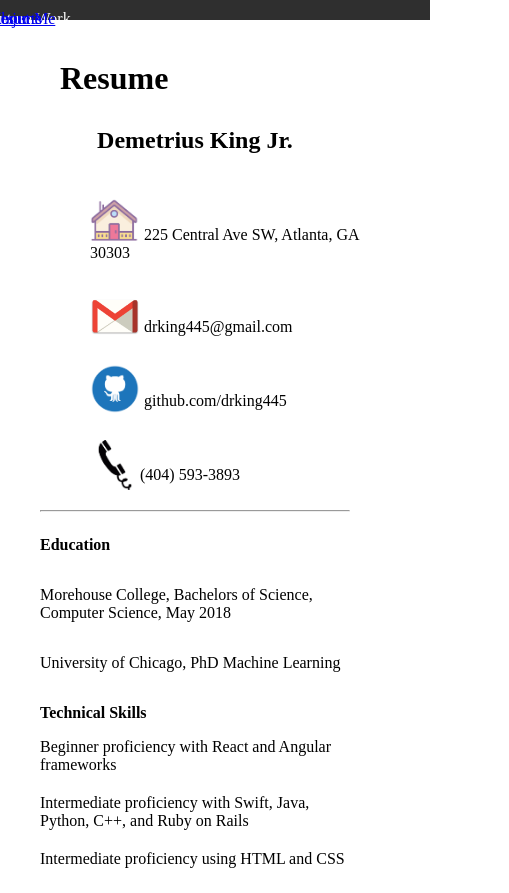
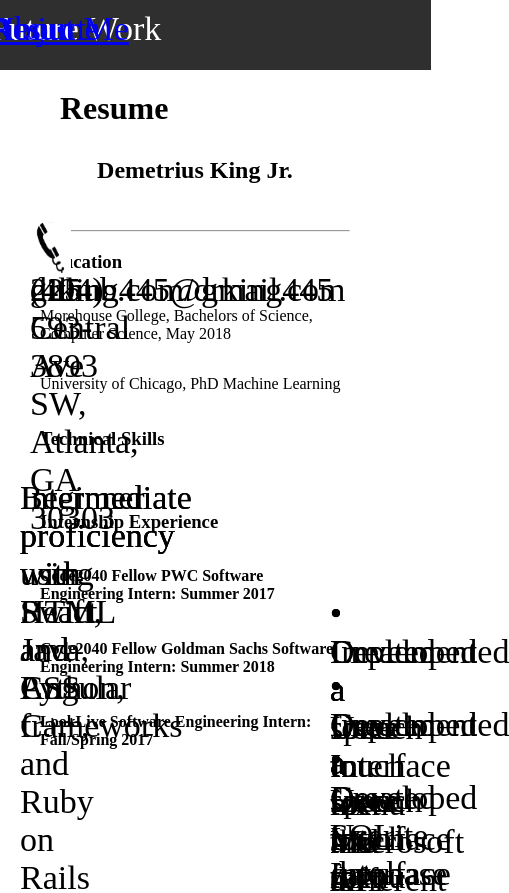
Before and after one commit to drking445/PersonalWebsite, a React (Create React App) app in the folder site/: page /resume in a window 390 px wide. Shown: the top 893 px of the page, 509 px wide, since content can reach past the window. Built offline with nearby package versions, Linux system fonts and the light colour scheme.

Commit message:
Added Styling and Modified Resume

```diff
--- a/site/src/About Me/about.css
+++ b/site/src/About Me/about.css
@@ -64,21 +64,88 @@
 }
 
 @media (max-width: 960px) and (min-width: 501px) {
-    li { width: 50%; } /* Show 2 logos per row on medium devices (tablets, phones in landscape) */
+    ul {
+        width: 50px;
+        height: 50px;
+        position: relative;
+        right: 0;
+        top: 0;
+        display: block;
+        text-align: left;
+        padding: 1px;
+        padding-left: 40px;
+    } /* Show 2 logos per row on medium devices (tablets, phones in landscape) */
+
+    li {
+        position: absolute;
+        right: 0;
+        top: 0;
+        height: 50px;
+        padding-left: 25px;
+        width: 50px;
+        display: inline;
+        text-align: left;
+        font-size: 34px;
+        margin: 0 0 3px 0;
+    }
+
     img { width: 50%; } /* Show 2 logos per row on medium devices (tablets, phones in landscape) */
 }
 
 @media (max-width: 500px) {
-    li { width: 100%; } /* On small screens, show one logo per row */
+    ul {
+        width: 50px;
+        height: 50px;
+        position: relative;
+        right: 0;
+        top: 0;
+        display: block;
+        text-align: left;
+        padding: 1px;
+        padding-left: 40px;
+    } /* On small screens, show one logo per row */
+
+    li {
+        position: absolute;
+        right: 0;
+        top: 0;
+        height: 50px;
+        padding-left: 25px;
+        width: 50px;
+        font-size: 34px;
+        display: inline;
+        text-align: left;
+        margin: 0 0 3px 0;
+    }
+
     img { width: 100%; } /* On small screens, show one logo per row */
 }
 
 @media screen and (max-width: 600px) {
-    .nav {position: relative;}
-    .nav {
-        position: absolute;
+    ul {
+        position: relative;
         right: 0;
         top: 0;
+        height: 50px;
+        width: 50px;
+        display: inline;
+        clear: both;
+        text-align: left;
+        padding: 1px;
+        padding-left: 40px;
+    }
+
+    li {
+        position: absolute;
+        margin: 0 0 3px 0;
+        padding-left: 25px;
+        right: 0;
+        top: 0;
+        height: 50px;
+        width: 50px;
+        font-size: 34px;
+        display: inline;
+        text-align: left;
     }
     a {
         float: none;
--- a/site/src/NavBar/index.jsx
+++ b/site/src/NavBar/index.jsx
@@ -3,6 +3,10 @@
 import '../About Me/about.css';
 const NavBar = () => (
     <html>
+    <head>
+        <meta name="viewport" content="width=device-width, initial-scale=1.0"></meta>
+    </head>
+    <body>
     <ul className="container-fluid bg-4 text-center">
         <li className={"nav"}><Link to={'/'}>Home </Link></li>
         <li className={"nav"}><Link to='/projects'>Projects</Link></li>
@@ -10,6 +14,7 @@
         <li className={"nav"}><Link to={'/resume'}>Resume</Link></li>
         <li className={"nav"}><Link to={'/about'}>About Me </Link></li>
     </ul>
+    </body>
     </html>
 );
 
--- a/site/src/Resume/index.jsx
+++ b/site/src/Resume/index.jsx
@@ -28,10 +28,10 @@
                 </ul>
             </div>
                     <hr/>
-                <p className="head"><b>Education</b></p>
+                <h3 className="head"><b>Education</b></h3>
                         <p>Morehouse College, Bachelors of Science, Computer Science, May 2018</p>
                         <p>University of Chicago, PhD Machine Learning</p>
-                <p className="head"><b>Technical Skills</b></p>
+                <h3 className="head"><b>Technical Skills</b></h3>
                 <div>
                         <ul className={"resume"}>
                             <li className={"tech"}>Beginner proficiency with React and Angular frameworks</li>
@@ -40,13 +40,29 @@
                         </ul>
                 </div>
                 <div className={"intern"}>
-                    <p><b>Internship Experience</b></p>
+                    <h3><b>Internship Experience</b></h3>
+                    <p><b>Code2040 Fellow PWC Software Engineering Intern: Summer 2017</b></p>
                         <ul className={"resume"}>
-                            <li>Recycling Club</li>
-                            <li>Gardening Club</li>
-                            <li>Book Club</li>
+                            <li className={"tech"}>• Implemented a force touch menu and a deep link for the force touch menu in the existing iOS app so that users can go directly to a certain module within the application without having to enter the application</li>
+                            <li className={"tech"}>• Developed a speech to text Microsoft API into an existing iOS app in order to make linguistic commands and make the user experience in using the application more seamless</li>
+                            <li className={"tech"}>• Created a User Interface for the different navigation pages within the client app using CSS</li>
                         </ul>
                 </div>
+            <div className={"intern"}>
+                <p><b>Code2040 Fellow Goldman Sachs Software Engineering Intern: Summer 2018</b></p>
+                <ul className={"resume"}>
+                    <li className={"tech"}>• Implemented a force touch menu and a deep link for the force touch menu in the existing iOS app so that users can go directly to a certain module within the application without having to enter the application</li>
+                    <li className={"tech"}>• Developed a speech to text Microsoft API into an existing iOS app in order to make linguistic commands and make the user experience in using the application more seamless</li>
+                    <li className={"tech"}>• Created a User Interface for the different navigation pages within the client app using CSS</li>
+                </ul>
+            </div>
+            <div className={"intern"}>
+                <p><b>LookLive Software Engineering Intern: Fall/Spring 2017</b></p>
+                <ul className={"resume"}>
+                    <li className={"tech"}>• Created User Interface pages within the iOS app for all of the clothing modules and search engine for a better user experience using Java and Javascript</li>
+                    <li className={"tech"}>• Developed SQLite database to hold user information and RESTful calls to backend to display profile data upon the user logging into the native iOS application</li>
+                </ul>
+            </div>
             </body>
             </html>
 
--- a/site/src/Resume/resume.css
+++ b/site/src/Resume/resume.css
@@ -52,6 +52,8 @@
 .tech{
     float: left;
     clear: both;
+    /*display: list-item;
+    list-style: disc; */
 }
 
 .intern{
```
